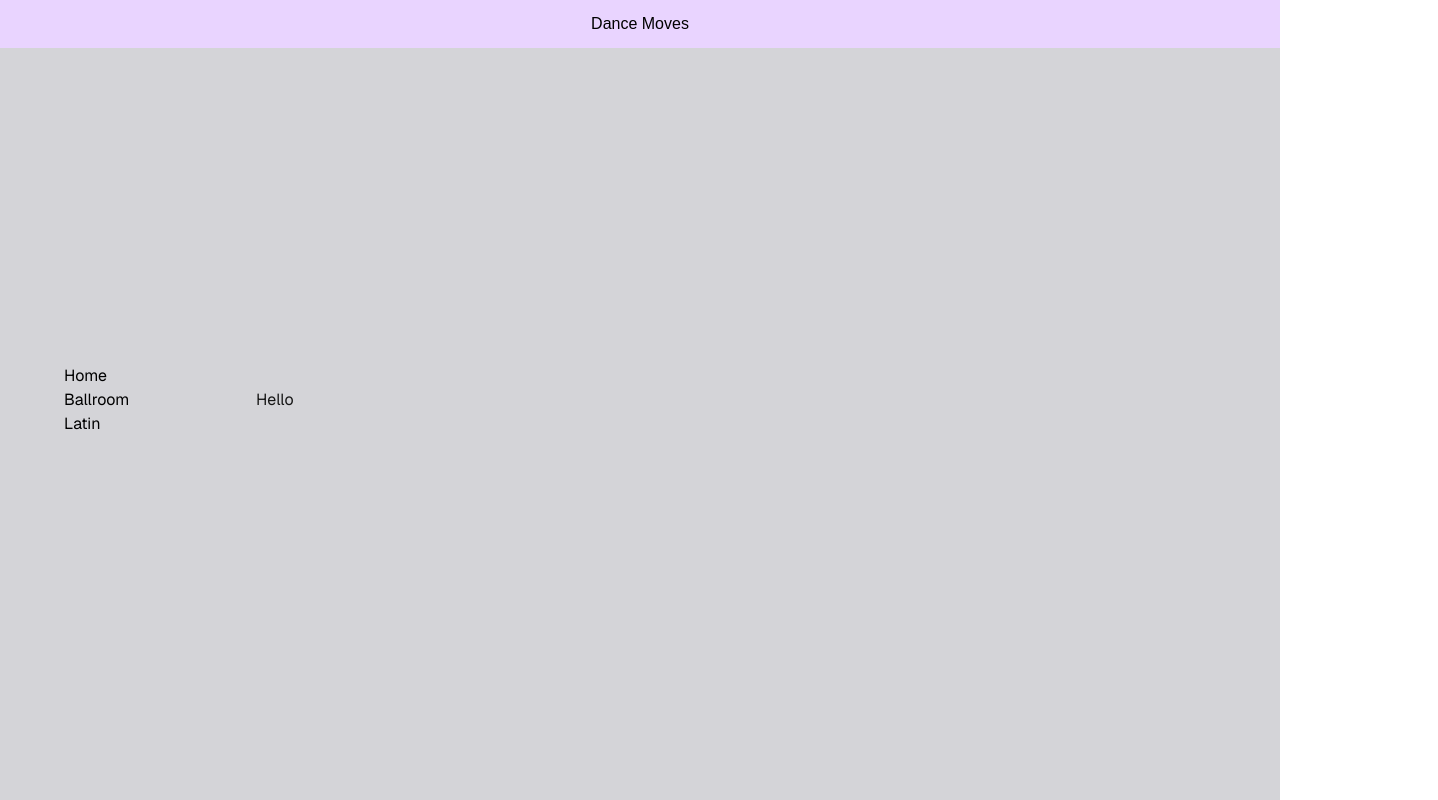
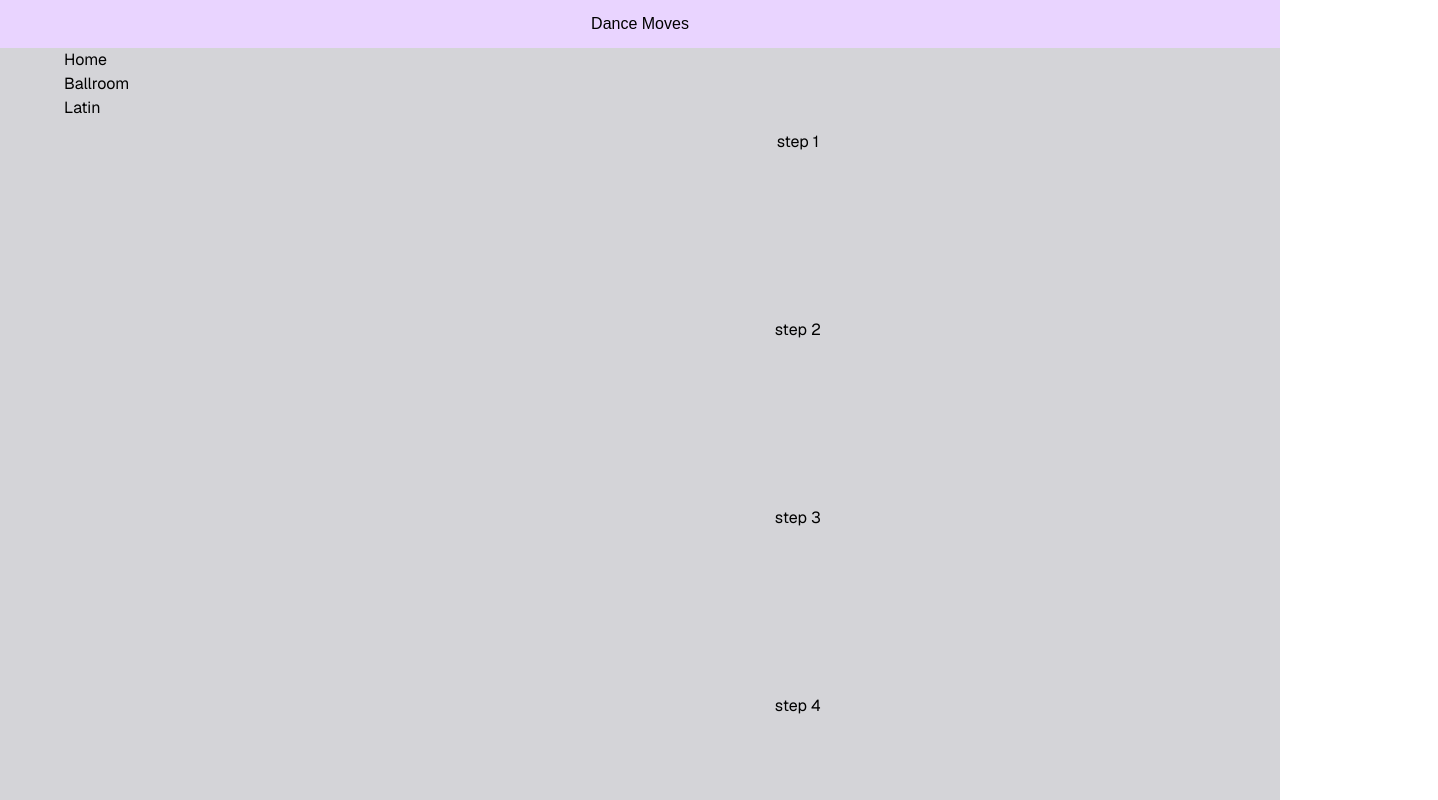
Before and after one commit to SamkittPatni/dance-moves, a Next.js app: page /ballroom/tango in a window 1280 px wide. Shown: the whole page, 1438 px wide, since content can reach past the window. Built offline with nearby package versions, Linux system fonts and the light colour scheme.

Commit message:
Added dance move list

```diff
--- /dev/null
+++ b/app/ballroom/background.tsx
@@ -0,0 +1,9 @@
+export default function Background({children}) {
+
+  return (
+    <div className="text-black grid grid-rows-auto min-w-full min-h-full text-center">
+      {children}
+    </div>
+  );
+
+}
--- a/app/ballroom/layout.tsx
+++ /dev/null
@@ -1,7 +0,0 @@
-export default function BallroomLayout() {
-  return (
-      <div>
-	<h1>Hello</h1>
-      </div>
-  )
-}
--- a/app/ballroom/tango/layout.tsx
+++ b/app/ballroom/tango/layout.tsx
@@ -1,8 +1,8 @@
-import BallroomLayout from "../layout.tsx";
+import Background from "../background.tsx"
 export default function DashboardLayout({
   children,
 }: {
   children: React.ReactNode
 }) {
-  return <section><BallroomLayout />{children}</section>
+  return <Background>{children}</Background>
 }
--- a/app/ballroom/tango/page.tsx
+++ b/app/ballroom/tango/page.tsx
@@ -1,3 +1,10 @@
 export default function Page() {
-  return <p>Tango Page</p>;
+  const steps: string[] = ["step 1", "step 2", "step 3", "step 4"]
+  return (
+  <>
+    {steps.map((step) => (
+      <div key={step} className="content-center">{step}</div>
+    ))}
+  </>
+  );
 }
--- a/app/layout.tsx
+++ b/app/layout.tsx
@@ -56,7 +56,7 @@ export default function RootLayout({
           </div>
         </div>
         <Burger />
-        <div className="flex flex-row flex-1 items-center bg-zinc-300 font-sans">
+        <div className="flex flex-row flex-1 mt-12 bg-zinc-300 font-sans">
           <div className="flex flex-col w-[20%] pl-[5%] text-black md:block hidden">
             <SideNav/>
           </div>
```
